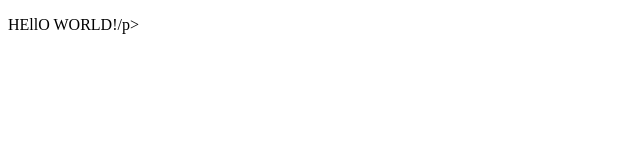
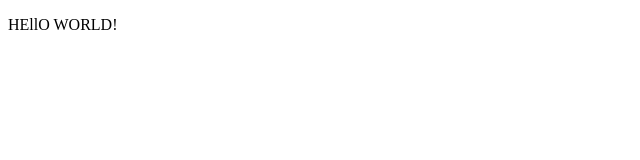
Before and after one commit to narapark7561/narapark7561.github.io, a plain HTML site: page index.html in a window 1280 px wide. Shown: the full height of the page, 0-640 px from the left. Drawn offline with Linux system fonts and the light colour scheme.

Commit message:
added tag

```diff
--- a/index.html
+++ b/index.html
@@ -4,6 +4,6 @@
         <title>Nara Park's</title>
     </head>
     <body>
-        <p>HEllO WORLD!/p>
+        <p>HEllO WORLD!</p>
     </body>
 </html>
```
